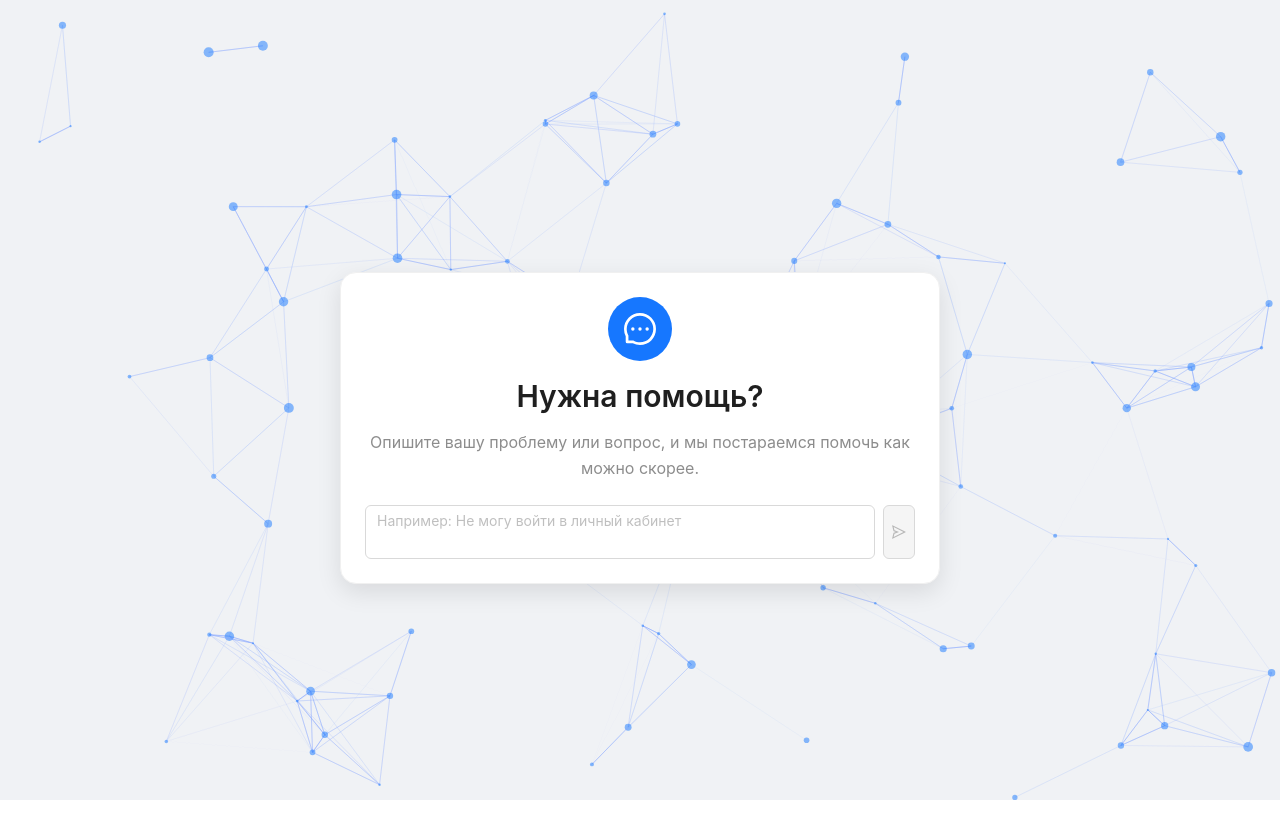
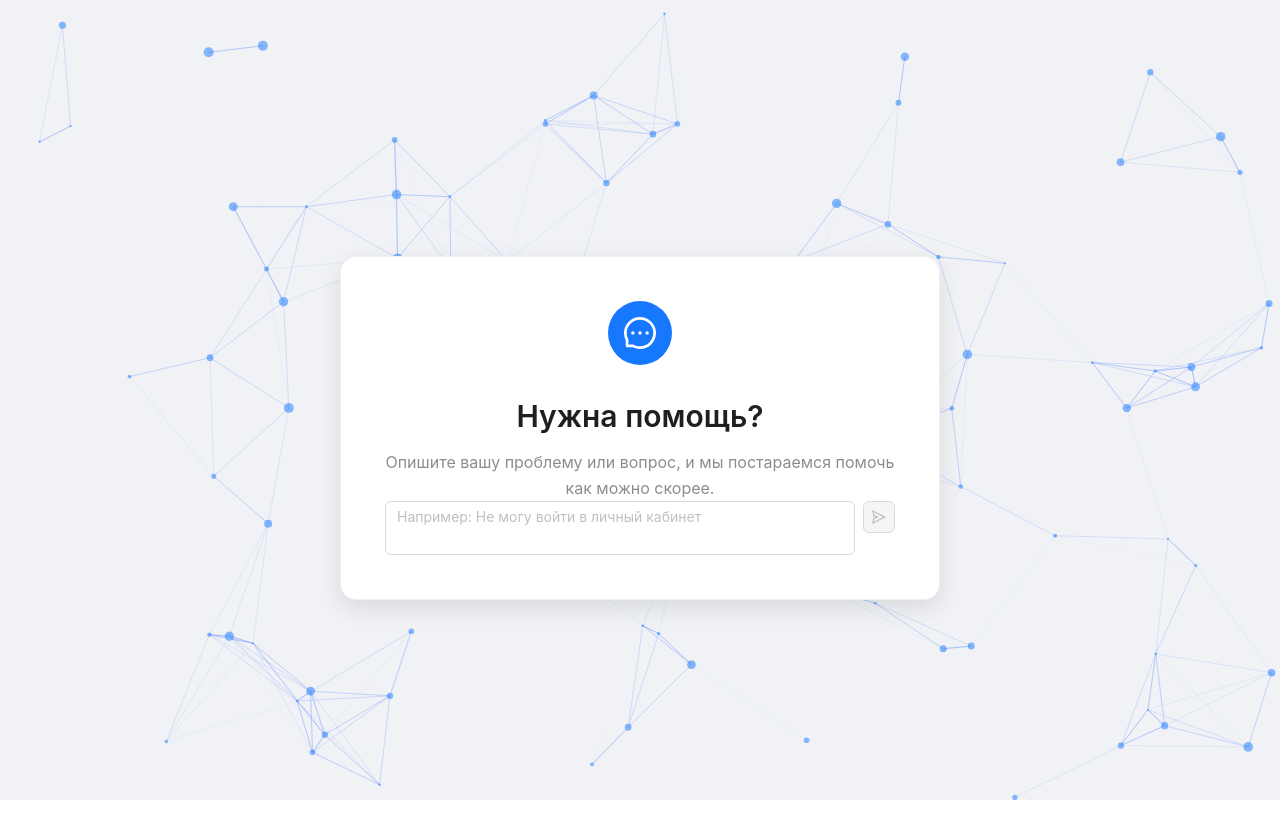
Before and after one commit to Promtanators/SmartSupport, a React (Vite) app in the folder Frontend/: page / in a window 1280 px wide. Shown: the top 838 px of the page. Built offline with nearby package versions, Linux system fonts and the light colour scheme.

Commit message:
refactor: simplified userPage and update props

```diff
--- a/Frontend/src/App.jsx
+++ b/Frontend/src/App.jsx
@@ -4,18 +4,13 @@ import { SupportPage } from "./pages";
 
 function App() {
   const [currentPage, setCurrentPage] = useState(0);
-   const [message, setMessage] = useState("");
-
-  const handleClick = () => {
-    console.log("Кнопка нажата");
-    setCurrentPage(1);
-  };
+  const [message, setMessage] = useState("");
 
   return (
     <>
       {currentPage === 0 && (
         <UserPage
-          handleClick={handleClick}
+          onNextPage={() => setCurrentPage(1)}
           message={message}
           setMessage={setMessage}
         />
--- a/Frontend/src/pages/UserPage.jsx
+++ b/Frontend/src/pages/UserPage.jsx
@@ -1,47 +1,28 @@
 import { Input, Button, Typography, Card, Avatar } from "antd";
 import { SendOutlined, MessageOutlined } from "@ant-design/icons";
-import {  useCallback } from "react";
 import Particles from "react-tsparticles";
+import particlesConfig from "./particles-config";
 import { loadSlim } from "tsparticles-slim";
-import particlesConfig from "./particles-config";
 
-export default function UserPage({ handleClick, message, setMessage }) {
-
-  const particlesInit = useCallback(async (engine) => {
-    await loadSlim(engine);
-  }, []);
-
+export default function UserPage({ onNextPage, message, setMessage }) {
   return (
     <>
       <Particles
         id="tsparticles"
-        init={particlesInit}
+        init={loadSlim}
         options={particlesConfig}
-        style={{
-          position: "absolute",
-          top: 0,
-          left: 0,
-          width: "100%",
-          height: "100%",
-          zIndex: 0,
-        }}
+        style={styles.particles}
       />
       <div style={styles.container}>
         <Card style={styles.card}>
-          <div style={styles.cardContent}>
-            <Avatar
-              size={64}
-              icon={<MessageOutlined />}
-              style={styles.avatar}
-            />
+          <Avatar size={64} icon={<MessageOutlined />} style={styles.avatar} />
           <Typography.Title level={2} style={{ marginTop: 16 }}>
             Нужна помощь?
           </Typography.Title>
           <Typography.Text type="secondary" style={styles.text}>
-              Опишите вашу проблему или вопрос, и мы постараемся помочь как
-              можно скорее.
+            Опишите вашу проблему или вопрос, и мы постараемся помочь как можно
+            скорее.
           </Typography.Text>
-
           <div style={styles.inputContainer}>
             <Input.TextArea
               placeholder="Например: Не могу войти в личный кабинет"
@@ -53,11 +34,9 @@ export default function UserPage({ handleClick, message, setMessage }) {
             <Button
               type="primary"
               icon={<SendOutlined />}
-                onClick={() => handleClick(message)}
+              onClick={onNextPage}
               disabled={!message.trim()}
-                style={{ height: "auto" }}
             />
-            </div>
           </div>
         </Card>
       </div>
@@ -66,37 +45,32 @@ export default function UserPage({ handleClick, message, setMessage }) {
 }
 
 const styles = {
+  particles: {
+    position: "absolute",
+    top: 0,
+    left: 0,
+    width: "100%",
+    height: "100%",
+    zIndex: 0,
+  },
   container: {
     display: "flex",
     justifyContent: "center",
     alignItems: "center",
     height: "100vh",
+    padding: 20,
     position: "relative",
     zIndex: 1,
-    padding: "20px",
   },
   card: {
     width: "100%",
     maxWidth: 600,
-    borderRadius: "16px",
-    boxShadow: "0 8px 24px rgba(0, 0, 0, 0.1)",
-  },
-  cardContent: {
-    display: "flex",
-    flexDirection: "column",
-    alignItems: "center",
+    borderRadius: 16,
+    boxShadow: "0 8px 24px rgba(0,0,0,0.1)",
+    padding: 20,
     textAlign: "center",
   },
-  avatar: {
-    backgroundColor: "#1677ff",
-  },
-  text: {
-    marginBottom: "24px",
-    fontSize: "16px",
-  },
-  inputContainer: {
-    display: "flex",
-    width: "100%",
-    gap: "8px",
-  },
+  avatar: { backgroundColor: "#1677ff", marginBottom: 16 },
+  text: { marginBottom: 24, fontSize: 16 },
+  inputContainer: { display: "flex", gap: 8 },
 };
```
Lines whose indentation alone changed are shown as unchanged.
